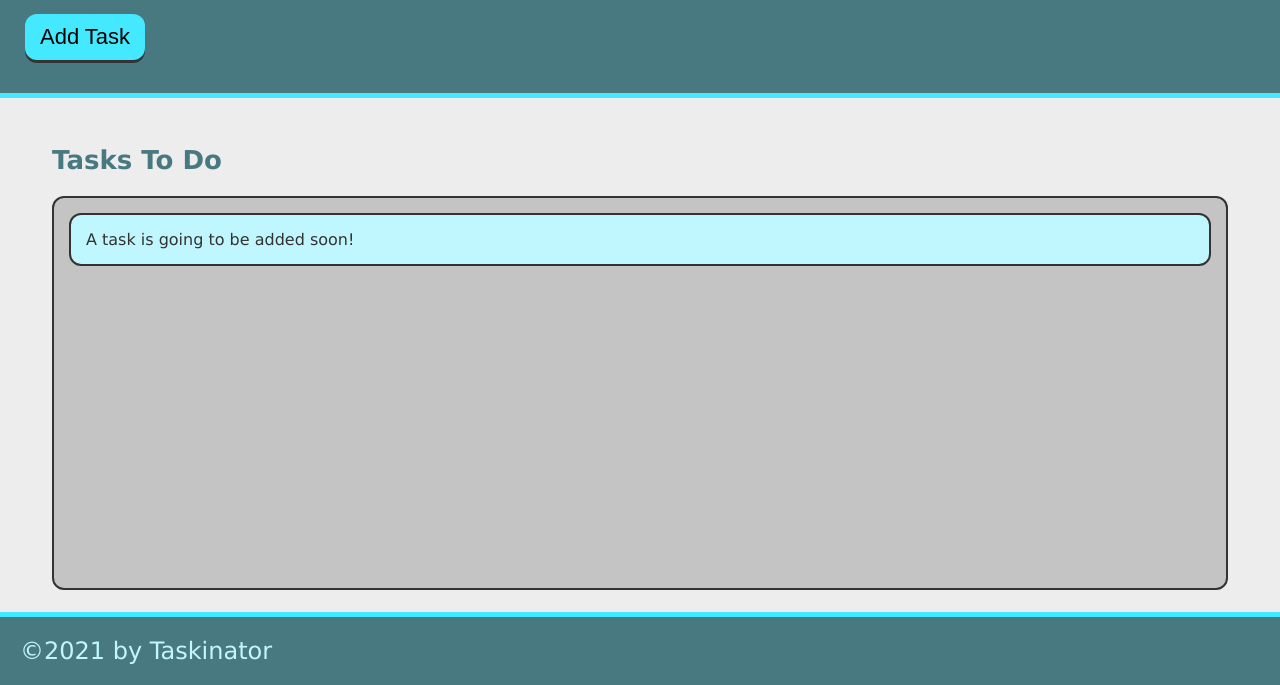
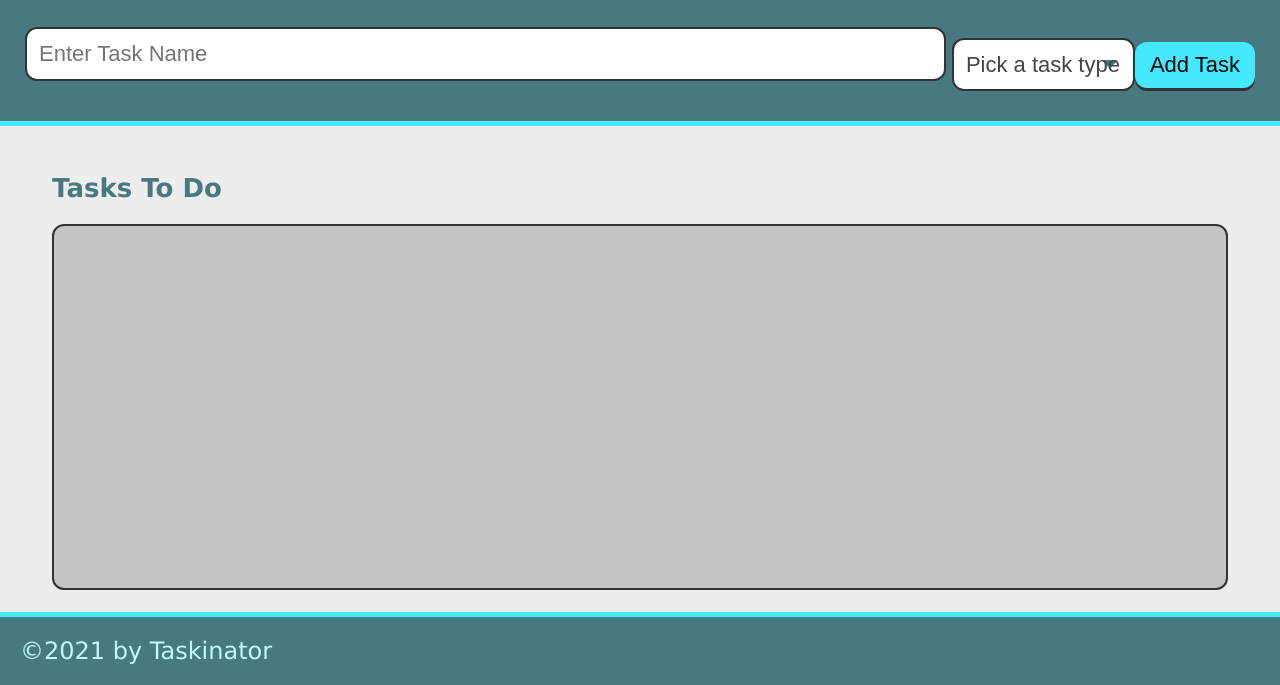
Before and after one commit to maxwillner/taskinator, a plain HTML site: page index.html in a window 1280 px wide. Shown: the part 115-800 px from the top of the page. Drawn offline with Linux system fonts and the light colour scheme.

Commit message:
added form to html

```diff
--- a/index.html
+++ b/index.html
@@ -11,14 +11,32 @@
     <header>
         <h1 class="page-title">Taskinator</h1>
         <p>Click the button below to add a new task!</p>
-        <button class="btn" id="save-task">Add Task</button>
+        <form id="task-form">
+            <div class="form-group">
+                <input type="text" name="task-name" placeholder="Enter Task Name" />
+            </div>
+            <div>
+                <select name="task-type" class="select-dropdown">
+                    <option value="" disabled selected>Pick a task type</option>
+                    <option value="Print">Print</option>
+                    <option value="Web">Web</option>
+                    <option value="Mobile">Mobile</option>
+                </select>
+            </div>
+            <div>
+                <button class="btn" id="save-task">Add Task</button>
+            </div>
+        </form>
+
+
+
     </header>
 
     <main class="page-content">
         <section class="task-list-wrapper">
             <h2 class="list-title">Tasks To Do</h2>
             <ul class="task-list" id="tasks-to-do">
-                <li class="task-item">A task is going to be added soon!</li>
+
             </ul>
         </section>
     </main>
```
